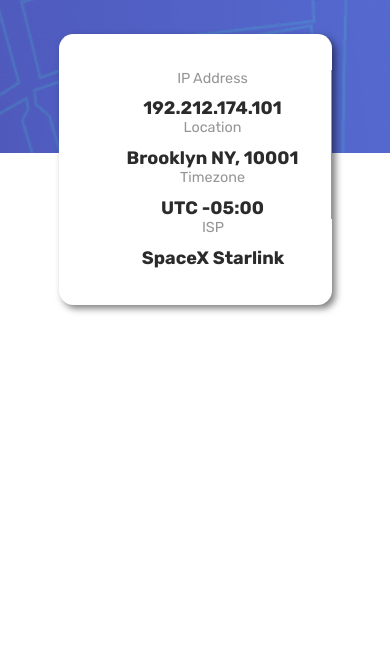
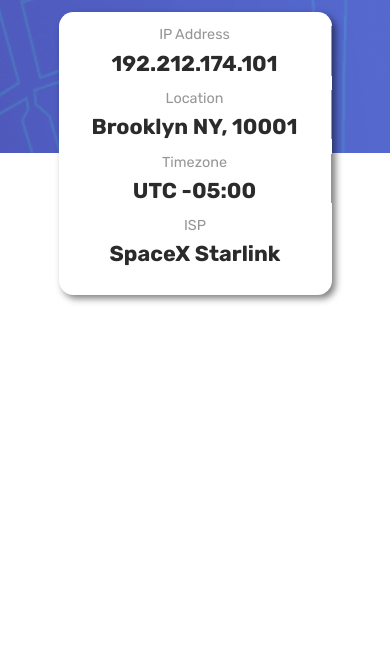
Before and after one commit to Godswilldev/IP-Address-Tracker, a website: page index.html in a window 390 px wide. Shown: the part 185-844 px from the top of the page. Drawn offline with nearby package versions, Linux system fonts and the light colour scheme.

Commit message:
complete mobile view

```diff
--- a/sass/layouts/_hero.scss
+++ b/sass/layouts/_hero.scss
@@ -22,7 +22,7 @@
         text-align: center;
         color: #fff;
         @include respond(tab-port) {
-            margin-top: 10rem;
+            margin-top: 7rem;
         }
 
         .ip-address {
@@ -66,6 +66,7 @@
         padding-right: 0;
         @include respond(tab-land) {
             width: 90vw;
+            padding: 2rem 0;
         }
         @include respond(tab-port) {
             width: 70vw;
@@ -85,11 +86,15 @@
                 padding: 0;
                 text-align: center;
                 border: none;
+                margin-bottom: 2rem;
             }
             &__title {
                 color: $Dark-Gray;
                 font-size: 2rem;
                 margin-bottom: 1.5rem;
+                @include respond(tab-port) {
+                    margin-bottom: 1rem;
+                }
             }
             &__value {
                 color: $Very-Dark-Gray;
@@ -98,6 +103,9 @@
                 @include respond(tab-land) {
                     font-size: 2.5rem;
                 }
+                @include respond(tab-port) {
+                    font-size: 3rem;
+                }
             }
         }
     }
```
Also changed, not shown: css/style.css.
